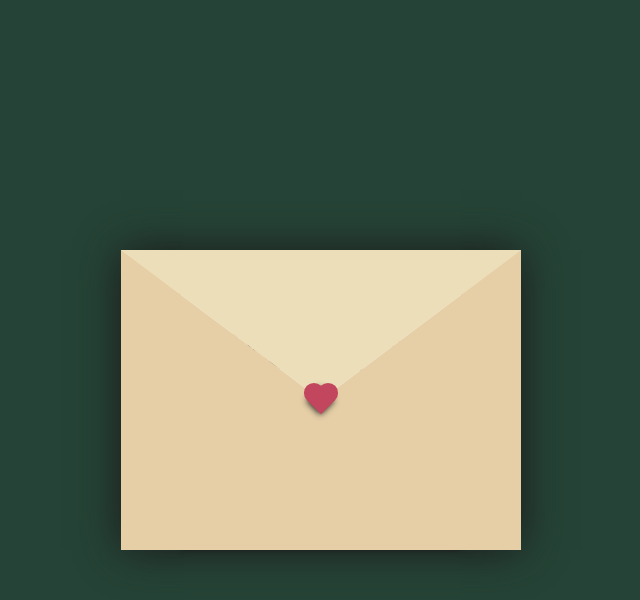
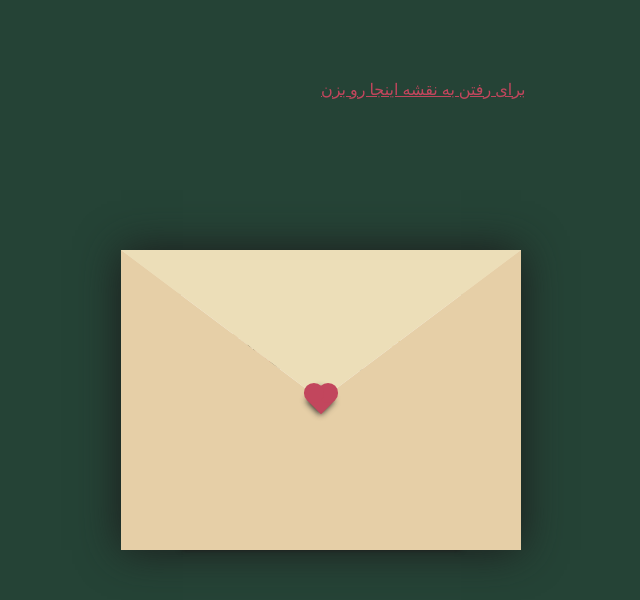
Before and after one commit to mobinmohammadi10/weddingproject, a plain HTML site: page index.html in a window 1280 px wide. Shown: the whole page, without its empty margins (319-959 px from the left). Drawn offline with Linux system fonts and the light colour scheme.

Commit message:
the link for map is working

```diff
--- a/index.html
+++ b/index.html
@@ -20,6 +20,9 @@
       <div class="heart"></div>
     </div>
   </div>
+  <div>
+    <a href="https://maps.app.goo.gl/ZvFY2GKz8NM8bHqK9" class="map-link">برای رفتن به نقشه اینجا رو بزن</a>
+</div>
   <audio id="background-music" src="music.mp3" preload="auto"></audio>
   <script src="script.js"></script>
 </body>
--- a/style.css
+++ b/style.css
@@ -167,6 +167,13 @@
     }
   }
 
+  .map-link{
+    position: fixed;
+    top: 10%;
+    left: 50%;
+    color: #c2465d;
+    place-items: center;
+  }
   /* Define the keyframes */
   @keyframes letter {
     0% {
```
